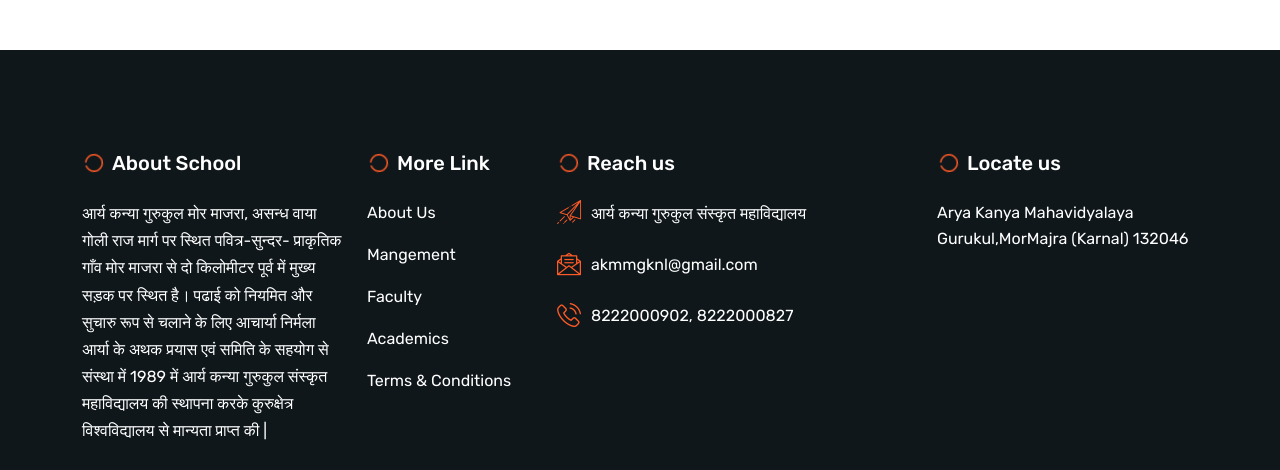
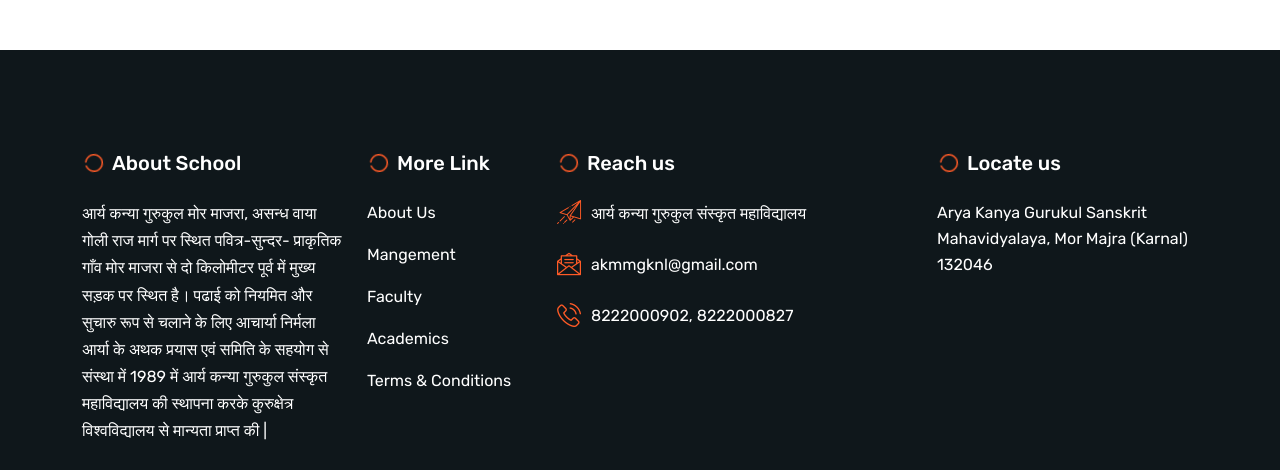
Before and after one commit to bhupindersinghsaggu/aryakanyagurukul.com, a PHP site: page /akgcos/index.php in a window 1280 px wide. Shown: the part 4429-4899 px from the top of the page. Run offline with PHP 8.4, Linux system fonts and the light colour scheme.

Commit message:
Update footer.php

```diff
--- a/akgcos/_web/footer.php
+++ b/akgcos/_web/footer.php
@@ -56,7 +56,7 @@
       <div class="col-lg-3 col-md-6 mt-5 mt-lg-0">
         <h5 class="mb-4">Locate us</h5>
         <ul class="media-icon list-unstyled txt-white">
-        <li class="mb-3 ">Arya Kanya Mahavidyalaya Gurukul,MorMajra (Karnal) 132046
+        <li class="mb-3 "> Arya Kanya Gurukul Sanskrit Mahavidyalaya, Mor Majra (Karnal) 132046
         </ul>
       </div>
     </div>
```
